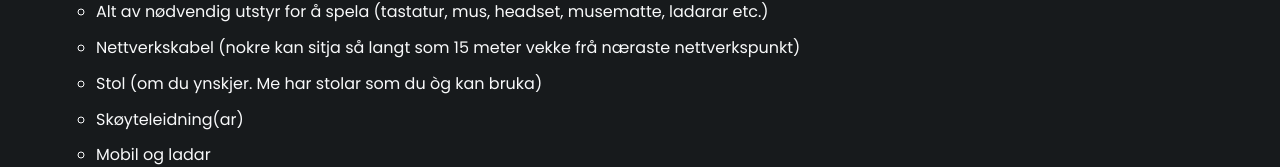
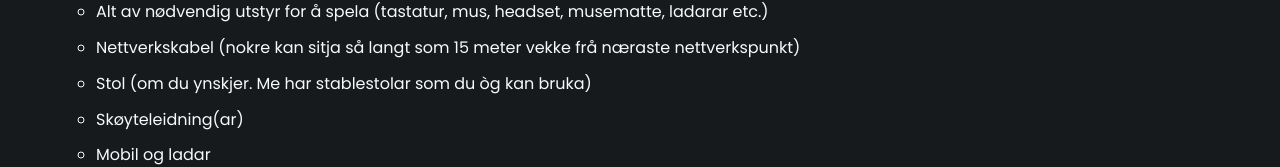
Before and after one commit to danielols3n/kvammalan, a React (Create React App) app: page / in a window 1280 px wide. Shown: the part 2881-3048 px from the top of the page. Built offline with nearby package versions, Linux system fonts and the light colour scheme.

Commit message:
Små endringa

```diff
--- a/src/pages/Home.js
+++ b/src/pages/Home.js
@@ -135,7 +135,7 @@ function Home() {
               <li>Skjerm(ar)</li>
               <li>Alt av nødvendig utstyr for å spela (tastatur, mus, headset, musematte, ladarar etc.)</li>
               <li>Nettverkskabel (nokre kan sitja så langt som 15 meter vekke frå næraste nettverkspunkt)</li>
-              <li>Stol (om du ynskjer. Me har stolar som du òg kan bruka)</li>
+              <li>Stol (om du ynskjer. Me har stablestolar som du òg kan bruka)</li>
               <li>Skøyteleidning(ar)</li>
               <li>Mobil og ladar</li>
               <li>Drikkeflaske med vatn</li>
```
